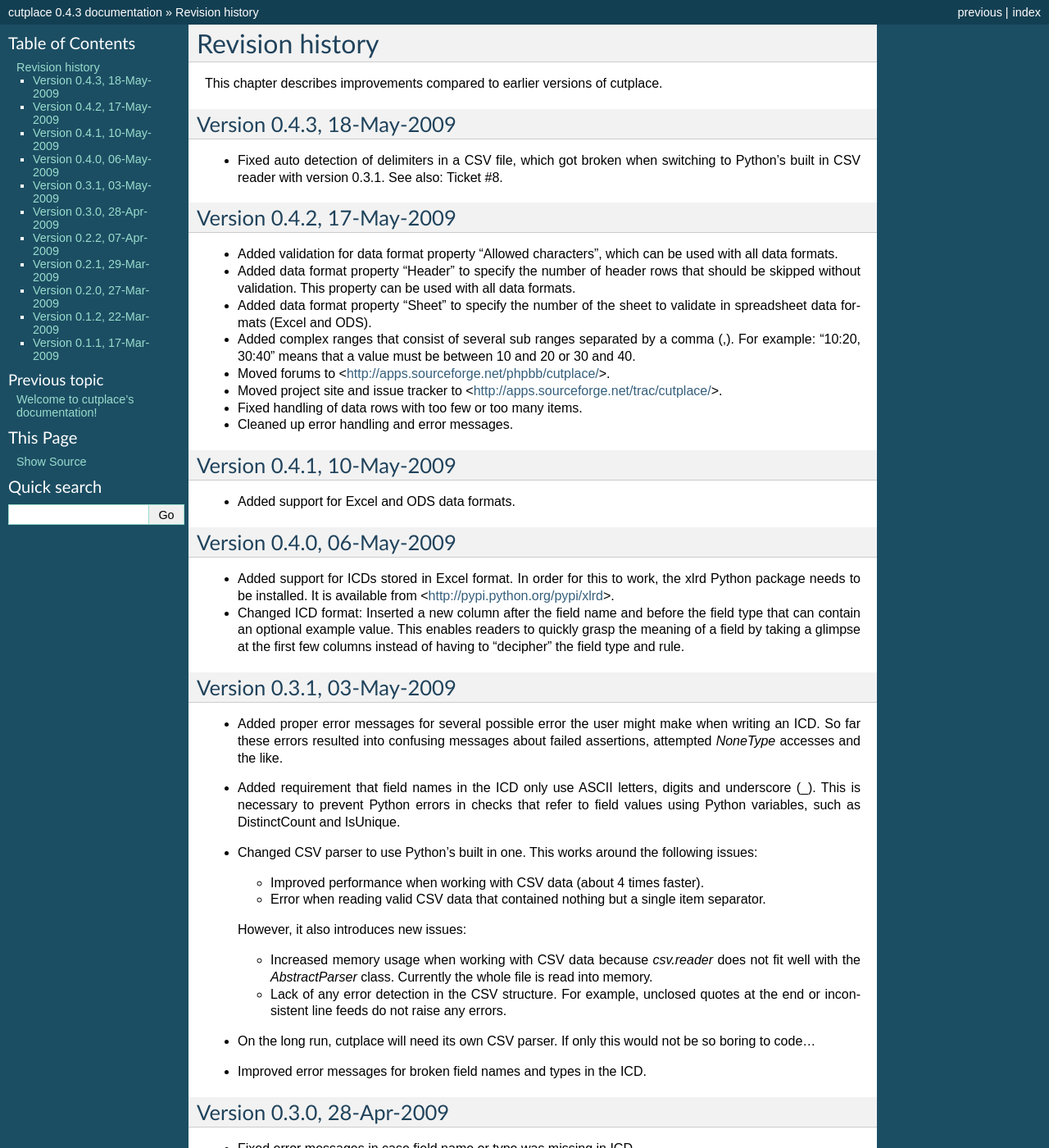
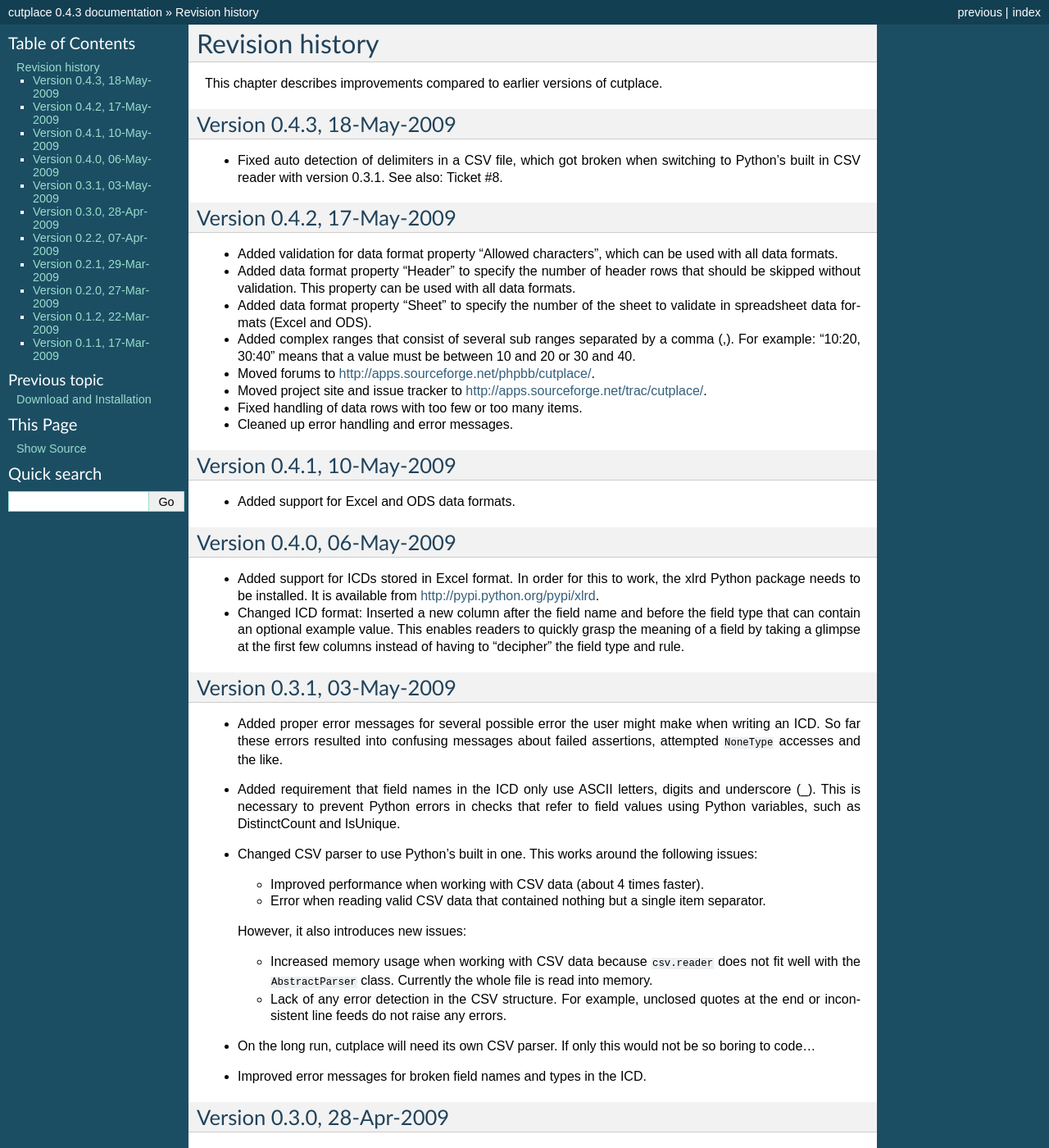
Before and after one commit to roskakori/cutplace, a Sphinx documentation site: the page built from docs/changes.rst, in a window 1280 px wide and 1400 px high. Shown: the whole window at 82% size. Built offline with Sphinx 7.4.7, drawn with Linux system fonts in a browser that asks for light colours; some of the changed text lies outside the part shown.

Commit message:
Added installation chapter.

```diff
--- a/docs/changes.rst
+++ b/docs/changes.rst
@@ -28,10 +28,10 @@
   (,). For example: "10:20, 30:40" means that a value must be between 10 and 20
   or 30 and 40.
 
-* Moved forums to <http://apps.sourceforge.net/phpbb/cutplace/>.
+* Moved forums to http://apps.sourceforge.net/phpbb/cutplace/.
 
 * Moved project site and issue tracker to
-  <http://apps.sourceforge.net/trac/cutplace/>.
+  http://apps.sourceforge.net/trac/cutplace/.
 
 * Fixed handling of data rows with too few or too many items.
 
@@ -47,7 +47,7 @@
 
 * Added support for ICDs stored in Excel format. In order for this to work, the
   xlrd Python package needs to be installed. It is available from
-  <http://pypi.python.org/pypi/xlrd>.
+  http://pypi.python.org/pypi/xlrd.
 
 * Changed ICD format: Inserted a new column after the field name and before the
   field type that can contain an optional example value. This enables readers
@@ -59,7 +59,7 @@
 
 * Added proper error messages for several possible error the user might make
   when writing an ICD. So far these errors resulted into confusing messages
-  about failed assertions, attempted `NoneType` accesses and the like.
+  about failed assertions, attempted ``NoneType`` accesses and the like.
 
 * Added requirement that field names in the ICD only use ASCII letters, digits
   and underscore (_). This is necessary to prevent Python errors in checks that
@@ -76,9 +76,9 @@
 
   However, it also introduces new issues:
 
-  - Increased memory usage when working with CSV data because `csv.reader` does
-    not fit well with the `AbstractParser` class. Currently the whole file is
-    read into memory.
+  - Increased memory usage when working with CSV data because ``csv.reader``
+    does not fit well with the ``AbstractParser`` class. Currently the whole
+    file is read into memory.
 
   - Lack of any error detection in the CSV structure. For example, unclosed
     quotes at the end or inconsistent line feeds do not raise any errors.
@@ -93,9 +93,9 @@
 
 * Fixed error messages in case field name or type was missing in ICD.
 
-* Fixed handling of percent sign (%) in `DateTime` field format.
+* Fixed handling of percent sign (%) in ``DateTime`` field format.
 
-* Changed syntax to specify ranges like field lengths or rules for `Integer`
+* Changed syntax to specify ranges like field lengths or rules for ``Integer``
   fields formats. Use ":" instead of "...".
 
 * There are basically two reasons for this change: Firstly, this looks more
@@ -117,10 +117,10 @@
 
 * Added support for fixed data format.
 
-* Added command line option `--browse` to be used together with `--web` in
+* Added command line option ``--browse`` to be used together with ``--web`` in
   order to open the validation page in the web browser.
 
-* Added command line option `--icd-encoding` to specify the character encoding
+* Added command line option ``--icd-encoding`` to specify the character encoding
   to be used with ICDs in CSV format.
 
 Version 0.2.1, 29-Mar-2009
@@ -128,32 +128,32 @@
 
 * Added support for ICDs in ODS format for command line client.
 
-* Added `cutplace.exe` for Windows, which will be generated during
+* Added ``cutplace.exe`` for Windows, which will be generated during
   installation.
 
 * Added automatic installation of setuptools when you try to build cutplace
-  using the Subversion repository. This feature is provided by `ez_setup.py`,
+  using the Subversion repository. This feature is provided by ``ez_setup.py``,
   which is available from the setuptools site.
 
-* Fixed cutplace script, which did exit with an `ExitQuietlyOptionError` for
-  options that just showed some information and exited (such as `--help`).
+* Fixed cutplace script, which did exit with an ``ExitQuietlyOptionError`` for
+  options that just showed some information and exited (such as ``--help``).
 
 Version 0.2.0, 27-Mar-2009
 ==========================
 
-* Added option `--web` and `--port` to launch web server providing a simple
+* Added option ``--web`` and ``--port`` to launch web server providing a simple
   graphical user interface for validation.
 
-* Changed `--listencodings` to `--list-encodings`.
+* Changed ``--listencodings`` to ``--list-encodings``.
 
 Version 0.1.2, 22-Mar-2009
 ==========================
 
-* Added `DistinctCount` check.
+* Added ``DistinctCount`` check.
 
-* Added `IsUnique` check.
+* Added ``IsUnique`` check.
 
-* Added command line option `--trace`.
+* Added command line option ``--trace``.
 
 * Added support to validate an ICD when no data are specified in the command
   line.
--- a/docs/conf.py
+++ b/docs/conf.py
@@ -34,7 +34,7 @@
 #source_encoding = 'utf-8'
 
 # The master toctree document.
-master_doc = 'index'
+master_doc = 'contents'
 
 # General information about the project.
 project = u'cutplace'
@@ -172,7 +172,7 @@
 # Grouping the document tree into LaTeX files. List of tuples
 # (source start file, target name, title, author, documentclass [howto/manual]).
 latex_documents = [
-  ('index', 'cutplace.tex', u'cutplace Documentation',
+  ('contents', 'cutplace.tex', u'cutplace Documentation',
    u'Thomas Aglassinger', 'manual'),
 ]
 
--- a/docs/contents.rst
+++ b/docs/contents.rst
@@ -11,4 +11,5 @@
 .. toctree::
    :maxdepth: 2
 
+   installation
    changes
```
Also changed, not shown: docs/installation.rst (added, +96 -0 lines), 2 other files.
